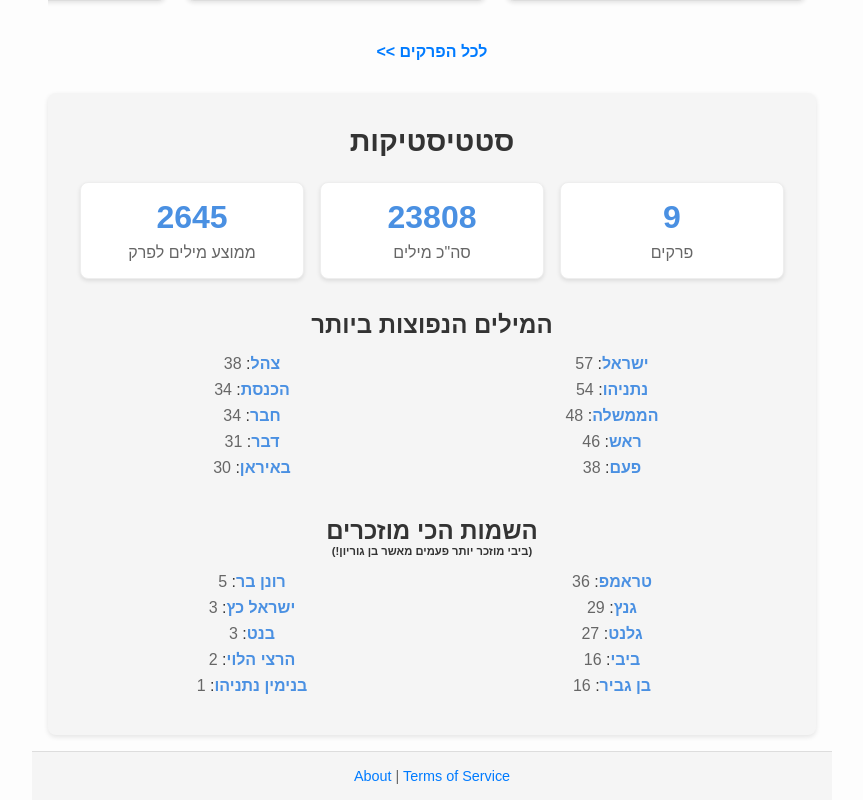
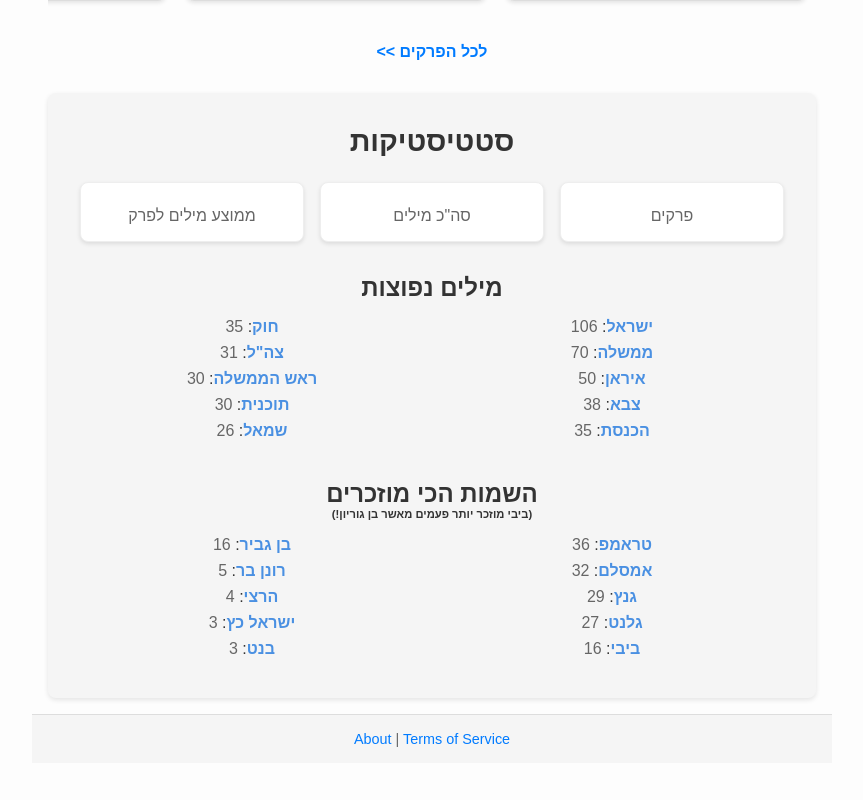
Before and after one commit to TheBlueBear02/Hakarnaf, a Flask app: page / in a window 1280 px wide. Shown: the part 845-1645 px from the top of the page, without its empty margins (208-1071 px from the left). After the commit the page ends 1592 px from the top, so only its background shows below. Run offline with Flask 3, Linux system fonts and the light colour scheme.

Commit message:
changed most common words to common words

```diff
--- a/app.py
+++ b/app.py
@@ -32,37 +32,21 @@ def calculate_episode_stats():
         "שהיא", "כבר", "שלא", "נכון", "שהם", "ואני", "כמו", "שיש", "אפשר", "אוקיי", "אומרים", "שם", "צריך", "יכול", "הרבה","זו", "לעשות","אחד","הכל","מחיאות","כפיים","עושה","ולא","הולך","בני"
     }
 
-    word_counter = {}
-    total_words = 0
-    file_count = 0
+    word_list = ["ראש הממשלה", "ישראל", "איראן", "הרמט\"ל"," צה\"ל", "צבא", "חמאס", "חיזבאללה", "עזה", "שר הביטחון", "הקרנף", "שמאל", "ימין", "ערוץ 14"
+                  "ערוץ 12", "ערוץ 13", "חדשות 12", "חדשות 13", "הכנסת", "ממשלה", "אופוזיציה", "תוכנית", "פוליטיקה", "בחירות", "חוק", "בגץ", "בית המשפט"]
+    word_counter = collections.Counter()
 
     for filename in os.listdir(folder_path):
         if filename.endswith(".txt"):
-            file_count += 1
             file_path = os.path.join(folder_path, filename)
             with open(file_path, "r", encoding="utf-8") as file:
-                lines = file.readlines()  # Read lines to match `search_in_files`
-                for line in lines:
-                    text = line.lower()
-                    text = text.translate(str.maketrans("", "", string.punctuation))
-                    words = text.split()
-                    total_words += len(words)
+                text = file.read().lower()
+                for word in word_list:
+                    word_counter[word] += text.count(word)
 
-                    # Count occurrences of terms exactly as in `search_in_files`
-                    for word in words:
-                        word_counter[word] = word_counter.get(word, 0) + 1
+    most_common_words = word_counter.most_common()
 
-    # Filter out stopwords for most_common_words
-    filtered_word_counter = {
-        word: count for word, count in word_counter.items() if word not in stopwords
-    }
-
-    # Sort and get the top 10 most common words
-    most_common_words = sorted(filtered_word_counter.items(), key=lambda x: x[1], reverse=True)[:10]
-    avg_words_per_file = total_words / file_count if file_count > 0 else 0
-
-    # Calculate the most common names
-    names = ["רונן בר", "הרצי הלוי", "ביבי", "בנימין נתניהו", "ישראל כץ", "בצלאל סמוטריץ", "בן גביר", "גנץ","בנט", "איילת שקד", " גלנט", "גדי איזנקוט", "בן גוריון","טראמפ"]
+    names = ["רונן בר", "הרצי", "ביבי", "בנימין נתניהו", "ישראל כץ", "בצלאל סמוטריץ", "בן גביר", "גנץ","בנט", "איילת שקד", " גלנט", "גדי איזנקוט", "בן גוריון","טראמפ","אמסלם"]
     name_counter = collections.Counter()
 
     for filename in os.listdir(folder_path):
@@ -76,9 +60,6 @@ def calculate_episode_stats():
     most_common_names = name_counter.most_common()
 
     return {
-        "file_count": file_count,
-        "total_words": total_words,
-        "avg_words_per_file": int(avg_words_per_file),
         "most_common_words": most_common_words,
         "most_common_names": most_common_names
     }
--- a/getEpisodeData.py
+++ b/getEpisodeData.py
@@ -31,7 +31,7 @@ def process_text(text, api_key):
     openai.api_key = api_key  # Set the API key directly
     try:
         response = openai.ChatCompletion.create(
-            model="gpt-3.5-turbo",
+            model="gpt-4",
             temperature=0,
             messages=[
                 {"role": "system", "content": (
@@ -63,7 +63,7 @@ def extract_topics(text, api_key):
     openai.api_key = api_key  # Set the API key directly
     try:
         response = openai.ChatCompletion.create(
-            model="gpt-3.5-turbo",
+            model="gpt-4",
             temperature=0,  # Set temperature to 0 for deterministic output
             messages=[
                 {"role": "system", "content": (
@@ -95,7 +95,7 @@ def extract_topics_from_chunks(text_chunks, api_key):
         print(f"Extracting the top topic from chunk {i + 1}/{len(text_chunks)}...")
         try:
             response = openai.ChatCompletion.create(
-                model="gpt-3.5-turbo",
+                model="gpt-4",
                 temperature=0,  # Set temperature to 0 for deterministic output
                 messages=[
                     {"role": "system", "content": (
--- a/templates/index.html
+++ b/templates/index.html
@@ -53,7 +53,7 @@
             </div>
         </div>
         <div class="common-words">
-            <h3 class="common-words-title">המילים הנפוצות ביותר</h3>
+            <h3 class="common-words-title">מילים נפוצות </h3>
             <div class="common-words-columns">
                 <ul class="common-words-list">
                     {% for word, count in stats.most_common_words[:5] %}
```
